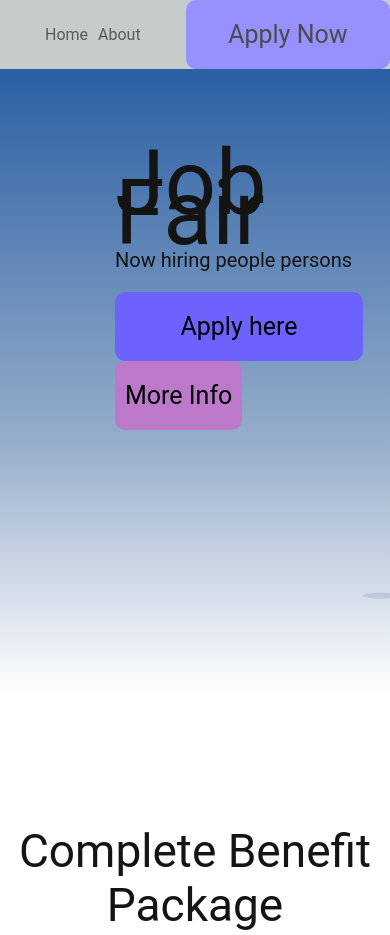
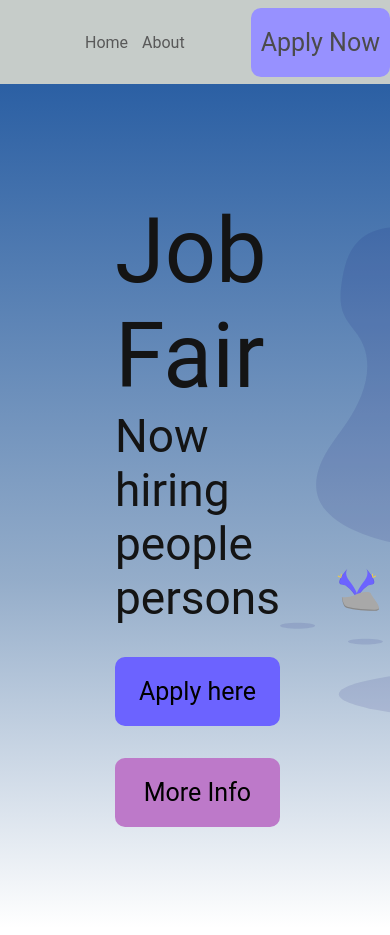
Before and after one commit to fastfists/JobFair, a plain HTML site: page index.html in a window 390 px wide. Shown: the top 935 px of the page. Drawn offline with Linux system fonts and the light colour scheme.

Commit message:
made hero section more responsive

```diff
--- a/css/main.scss
+++ b/css/main.scss
@@ -3,6 +3,9 @@
     font-style: normal;
     font-weight: normal;
     color: #141414;
+    margin: 0px;
+    padding: 0px;
+    box-sizing: border-box;
 }
 
 body {
@@ -36,7 +39,7 @@ p {
 
 nav {
     width: 100%;
-    margin: 0px;
+    height: 10vh;
     background: #AEB7B3;
     opacity: 0.7;
     display: flex;
@@ -44,12 +47,7 @@ nav {
     align-items: center;
 
     ul {
-        display: flex;
-        flex-direction: row;
-        justify-content: flex-start;
-        padding: 0px 20px;
-        margin: 20px;
-        list-style: none;
+        margin-left: 5rem;
 
         a {
             padding: 5px;
@@ -61,22 +59,8 @@ nav {
     color: #3F3D56;
 }
 
-a.blue-btn {
+@mixin button {
     border-radius: 10px;
-    background: #6C63FF;
-    padding: 20px 24px;
-    color: black;
-    text-decoration: none;
-    display: block;
-    text-align: center;
-    width: 200px;
-    display: inline-block;
-    font-size: 25px !important;
-}
-
-a.purple-btn {
-    border-radius: 10px;
-    background: #BD79C9;
     padding: 20px 10px;
     color: black;
     text-decoration: none;
@@ -84,18 +68,29 @@ a.purple-btn {
     text-align: center;
     display: inline-block;
     font-size: 25px !important;
+    opacity: 1 !important;
+}
+
+a.blue-btn {
+    @include button();
+    background: #6C63FF;
+}
+
+a.purple-btn {
+    @include button();
+    background: #BD79C9;
 }
 
 section#hero {
-    padding-top: 100px;
+    height: 100vh;
     background: linear-gradient(180deg, rgba(0, 63, 145, 0.83) 0%, rgba(59, 104, 157, 0.546271) 58.82%, rgba(174, 183, 179, 0) 100%);
     display: flex;
-    margin: 0;
+    position: relative;
     justify-content: space-around;
+    padding: 115px;
 
     h1 {
         font-weight: normal;
-        line-height: 30px;
     }
 
     h2 {
@@ -103,31 +98,23 @@ section#hero {
         max-width: 340px;
     }
 
-    padding-left: 115px;
+    .buttons {
+        display: flex;
+        flex-direction: column;
+        justify-content: space-evenly;
+        a {
+            margin-top: 2rem;
+        }
+    }
+
 }
 
 section#benfits {
-
-    .circle {
-        position: relative;
-        top: -100px;
-        z-index: -1;
-        display: block;
-        margin: auto;
-    }
 
     h2 {
         text-align: center;
         margin-top: 129px;
         margin-bottom: 129px;
-    }
-
-    .row {
-        margin: 0px 129px;
-    }
-
-    .check-mark {
-        display: inline-block;
     }
 
     h5 {
@@ -137,6 +124,21 @@ section#benfits {
         display: inline-block;
         font-weight: normal;
         font-style: normal;
+    }
+    .circle {
+        position: relative;
+        top: -100px;
+        z-index: -1;
+        display: block;
+        margin: auto;
+    }
+
+    .row {
+        margin: 0px 129px;
+    }
+
+    .check-mark {
+        display: inline-block;
     }
 
     p {
--- a/index.html
+++ b/index.html
@@ -22,9 +22,11 @@
         <section id="hero">
             <div>
                 <h1>Job Fair</h1>
-                <p>Now hiring people persons</p>
-                <a href="/apply" class="blue-btn">Apply here</a>
-                <a href="/info" class="purple-btn">More Info</a>
+                <h2>Now hiring people persons</h2>
+                <div class="buttons">
+                    <a href="/apply" class="blue-btn">Apply here</a>
+                    <a href="/info" class="purple-btn">More Info</a>
+                </div>
             </div>
             <div>
                 <svg width="569" height="522" viewBox="0 0 569 522" fill="none" xmlns="http://www.w3.org/2000/svg">
```
Also changed, not shown: css/main.css, 1 other file.
